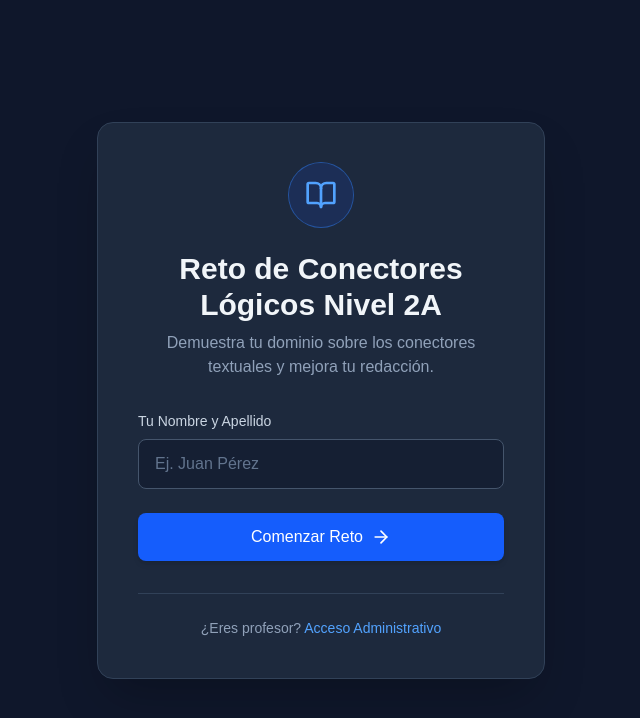
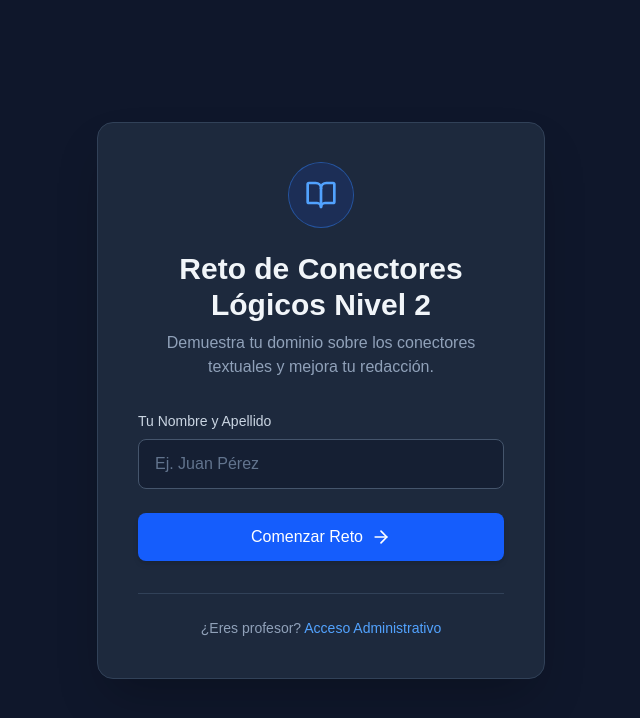
Before and after one commit to gonzalott-hash/Reto-de-conectores-nivel-2A, a Next.js app: page / in a window 1280 px wide. Shown: the top 718 px of the page, without its empty margins (319-959 px from the left). Built offline with nearby package versions, Linux system fonts and the light colour scheme.

Commit message:
correccion
pass puesto

```diff
--- a/src/app/admin/login/page.tsx
+++ b/src/app/admin/login/page.tsx
@@ -53,7 +53,7 @@ export default function AdminLogin() {
                         Acceso Profesores
                     </h2>
 
-                    <form onSubmit={handleLogin} className="space-y-6">
+                    <form onSubmit={handleLogin} className="space-y-6" autoComplete="off">
                         <div>
                             <label className="block text-sm font-medium text-slate-300 mb-2">
                                 Contraseña Administrativa
@@ -65,6 +65,7 @@ export default function AdminLogin() {
                                     onChange={(e) => setPassword(e.target.value)}
                                     className="w-full px-4 py-3 bg-slate-900/50 border border-slate-600 rounded-lg text-slate-100 placeholder-slate-500 focus:ring-2 focus:ring-blue-500 focus:border-blue-500 transition-all outline-none pr-12"
                                     placeholder="Ingresa la contraseña"
+                                    autoComplete="new-password"
                                     required
                                 />
                                 <button
--- a/src/app/instrucciones/page.tsx
+++ b/src/app/instrucciones/page.tsx
@@ -81,7 +81,7 @@ export default function Instrucciones() {
             <div className="max-w-xl w-full bg-slate-800 rounded-2xl shadow-2xl overflow-hidden border border-slate-700">
                 <div className="bg-blue-900/80 p-8 text-center text-white border-b border-blue-800">
                     <h1 className="text-2xl font-bold mb-2 text-blue-100">Hola, {nombreAlumno} 👋</h1>
-                    <p className="text-blue-200">Prepárate para iniciar el Reto de Conectores Lógicos Nivel 2A</p>
+                    <p className="text-blue-200">Prepárate para iniciar el Reto de Conectores Lógicos Nivel 2</p>
                 </div>
 
                 <div className="p-8 sm:p-10">
--- a/src/app/page.tsx
+++ b/src/app/page.tsx
@@ -28,7 +28,7 @@ export default function Home() {
             </div>
           </div>
           <h1 className="text-3xl font-bold text-slate-100 mb-2">
-            Reto de Conectores Lógicos Nivel 2A
+            Reto de Conectores Lógicos Nivel 2
           </h1>
           <p className="text-slate-400 mb-8">
             Demuestra tu dominio sobre los conectores textuales y mejora tu redacción.
--- a/src/lib/pdf-generator.ts
+++ b/src/lib/pdf-generator.ts
@@ -24,7 +24,7 @@ export const generarPDFResultados = ({
     // Header
     doc.setFontSize(22);
     doc.setTextColor(37, 99, 235); // Blue 600
-    doc.text("Reporte: Reto de Conectores Lógicos Nivel 2A", pageWidth / 2, 20, { align: "center" });
+    doc.text("Reporte: Reto de Conectores Lógicos Nivel 2", pageWidth / 2, 20, { align: "center" });
 
     // Info del Estudiante
     doc.setFontSize(12);
```
